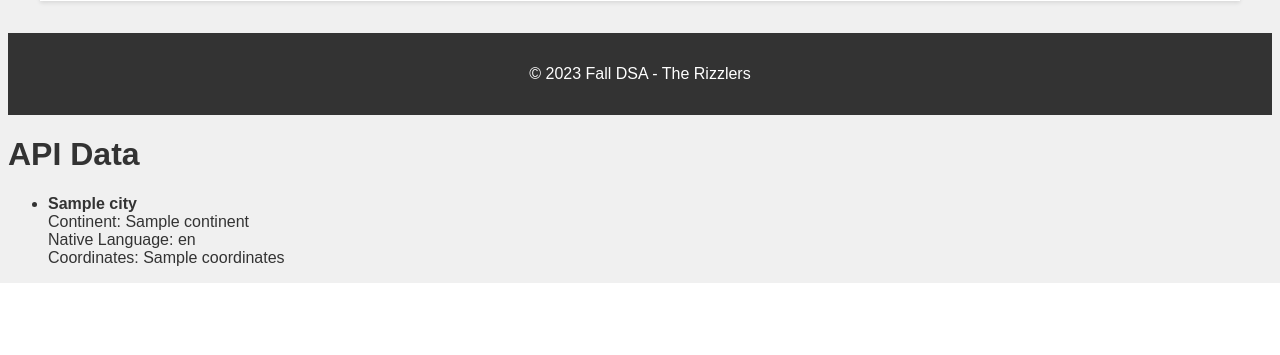
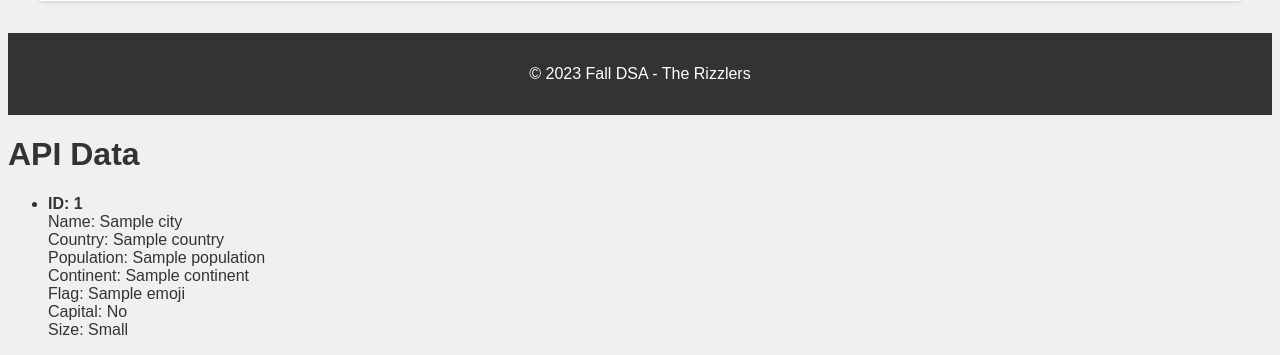
Before and after one commit to r0hanshah/Project3, a Django app: page / in a window 1280 px wide. Shown: the part 535-890 px from the top of the page. Before the commit the page ends 818 px from the top, so only its background shows below. Run offline with Django 4.2, Linux system fonts and the light colour scheme; tables that the repository leaves empty hold one stand-in row (values such as "Sample post"); a database or web service that is not in the repository returns one stand-in record (values such as "Sample title"); data that the repository does not hold is empty.

Commit message:
data is coming perfectly from api

```diff
--- a/django/myapp/citys_util.py
+++ b/django/myapp/citys_util.py
@@ -33,29 +33,31 @@ def parse_city_data(api_data):
     for item in api_data['results']:
         city_id = item.get('cityId')
         name = item.get('name')
-        population = item.get('population')
 
         country_data = item.get('country')
         if country_data:
-            country = country_data.get('native', None)
+            country = country_data.get('name', None)
             capital = country_data.get('capital', None)
-            continent = country_data['continent']['name'] if country_data.get('continent') else None
             flag = country_data.get('emoji', None)
             is_capital = (name == capital)
+
+            # Extracting continent name from the continent pointer object
+            continent_pointer = country_data.get('continent')
+            continent = continent_pointer['name'] if continent_pointer else None
         else:
             country, continent, flag, is_capital = None, None, None, False
 
-        # Determine city size based on population
-        if population <= 100000:
-            size = "Small"
-        elif 100000 < population < 600000:
-            size = "Medium"
-        else:
-            size = "Large"
+
+        population = item.get("population")
+
+        size = "Large" if population >= 600000 else "Medium" if population > 100000 else "Small"
 
         city = City(city_id, name, country, population, continent, flag, is_capital, size)
         cities.append(city)
     return cities
+
+
+
 
 
 
--- a/django/myapp/templates/base.html
+++ b/django/myapp/templates/base.html
@@ -194,11 +194,14 @@
         <ul>
             {% for city in data.results %}
                 <li>
-                    <strong>{{ city.name }}</strong><br>
+                    <strong>ID: {{ city.city_id }}</strong><br>
+                    Name: {{ city.name }}<br>
+                    Country: {{ city.country }}<br>
+                    Population: {{ city.population }}<br>
                     Continent: {{ city.continent }}<br>
-                    Native Language: {{ city.nativeLanguage }}<br>
-                    Coordinates: {{ city.coordinates }}<br>
-                    <!-- Add other fields as needed -->
+                    Flag: {{ city.flag }}<br>
+                    Capital: {{ city.is_capital|yesno:"Yes,No" }}<br>
+                    Size: {{ city.size }}<br>
                 </li>
             {% endfor %}
         </ul>
--- a/django/myapp/views.py
+++ b/django/myapp/views.py
@@ -1,28 +1,20 @@
-from django.shortcuts import render, HttpResponse
-from .hashtable import HashTable
-from .redblack import RedBlackTree
-from .citys_util import *
-import json
-import urllib
+from django.shortcuts import render
 import requests
-
-rb_tree = RedBlackTree()
-hash_table = HashTable()
+from .citys_util import parse_city_data  # Make sure this is correctly imported
 
 
-
-# Create your views here.
 def home(request):
-
-
-    url = 'https://parseapi.back4app.com/classes/Continentscountriescities_City?limit=10&order=cityId'
+    url = 'https://parseapi.back4app.com/classes/Continentscountriescities_City?limit=10&include=country,country.continent&keys=name,country,country.name,country.emoji,country.capital,country.continent,country.continent.name,population,cityId'
     headers = {
         'X-Parse-Application-Id': 'UYc71G7r391fHhOVopWNjVyUcSAuI3seeCzw0Kn5',
         'X-Parse-REST-API-Key': 'mDIkA4mPqLMhR9oyeabWn323MOcXpdAUAHh2cuNi'
     }
     response = requests.get(url, headers=headers)
     if response.status_code == 200:
-        data = response.json()
+        api_data = response.json()
+        # Parse the API data to get a list of City objects
+        cities = parse_city_data(api_data)
+        # Pass the list of City objects to the template
+        return render(request, "base.html", {'data': {'results': cities}})
     else:
-        data = {'error': 'Failed to fetch data'}
-    return render(request, "base.html", {'data': data})
+        return render(request, "base.html", {'data': {'error': 'Failed to fetch data'}})
```
